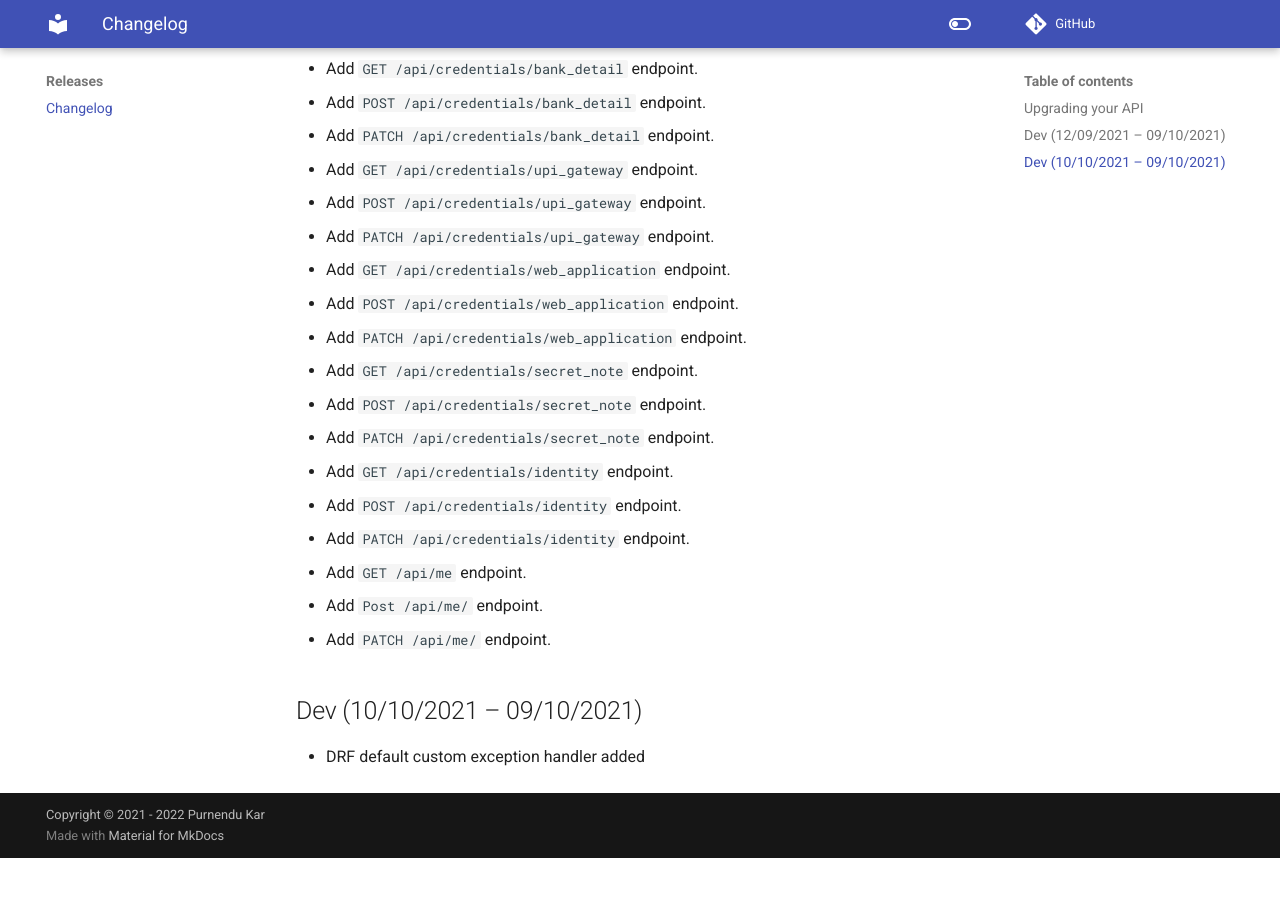
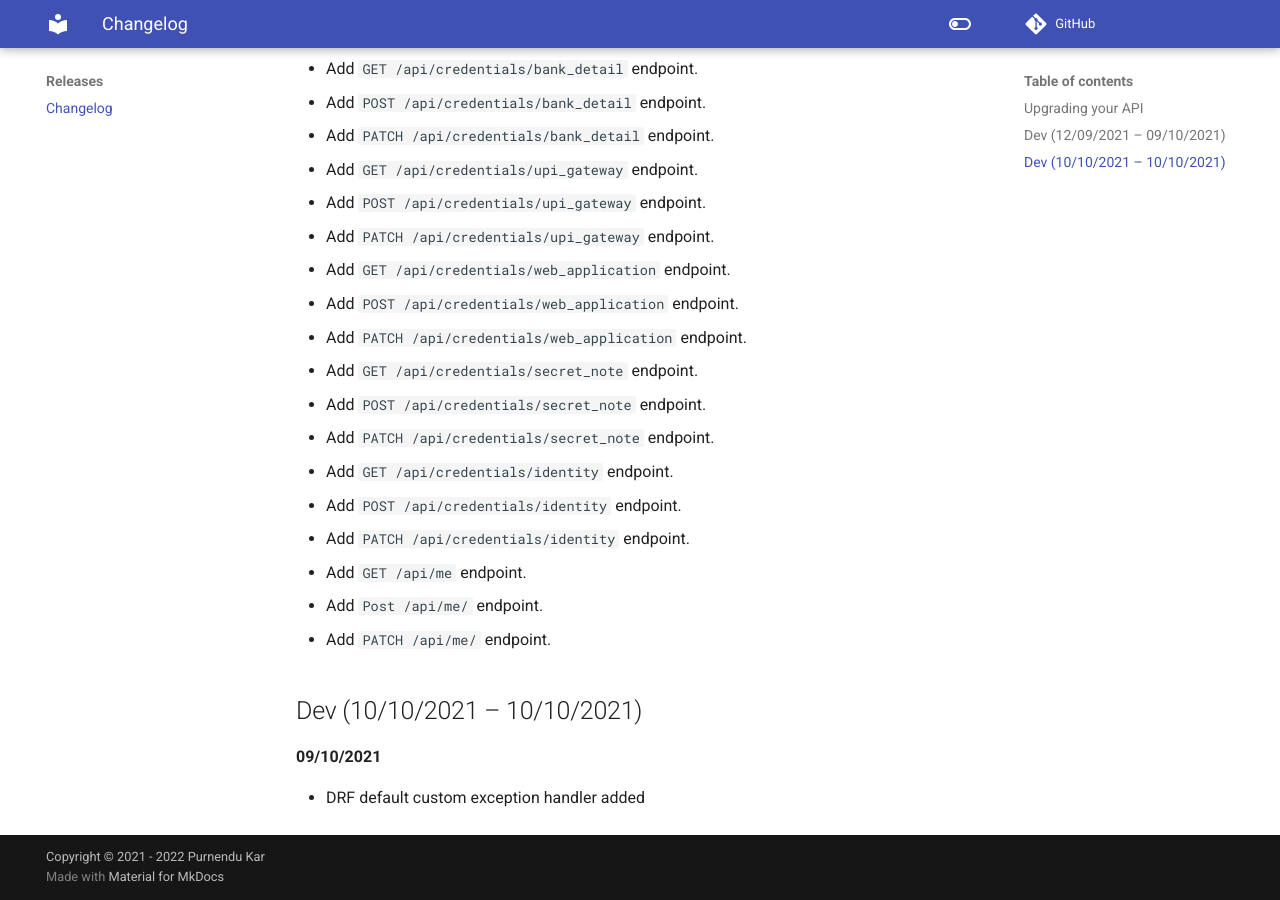
Before and after one commit to purnendukar/PassCave-backend, an MkDocs documentation site: the page built from docs/releases.md, in a window 1280 px wide and 900 px high, scrolled down 810 px. Built offline with MkDocs 1.6.1 and Material for MkDocs 9.7.7, drawn with Linux system fonts in a browser that asks for light colours; comment, search, counter and statistics services are not loaded; before the commit the page ends 1668 px from its top, so only the background shows below that.

Commit message:
chore: release

```diff
--- a/docs/releases.md
+++ b/docs/releases.md
@@ -48,6 +48,8 @@
 - Add `Post /api/me/` endpoint.
 - Add `PATCH /api/me/` endpoint.
 
-## Dev (10/10/2021 -- 09/10/2021)
+## Dev (10/10/2021 -- 10/10/2021)
+
+**09/10/2021**
 
 - DRF default custom exception handler added
```
